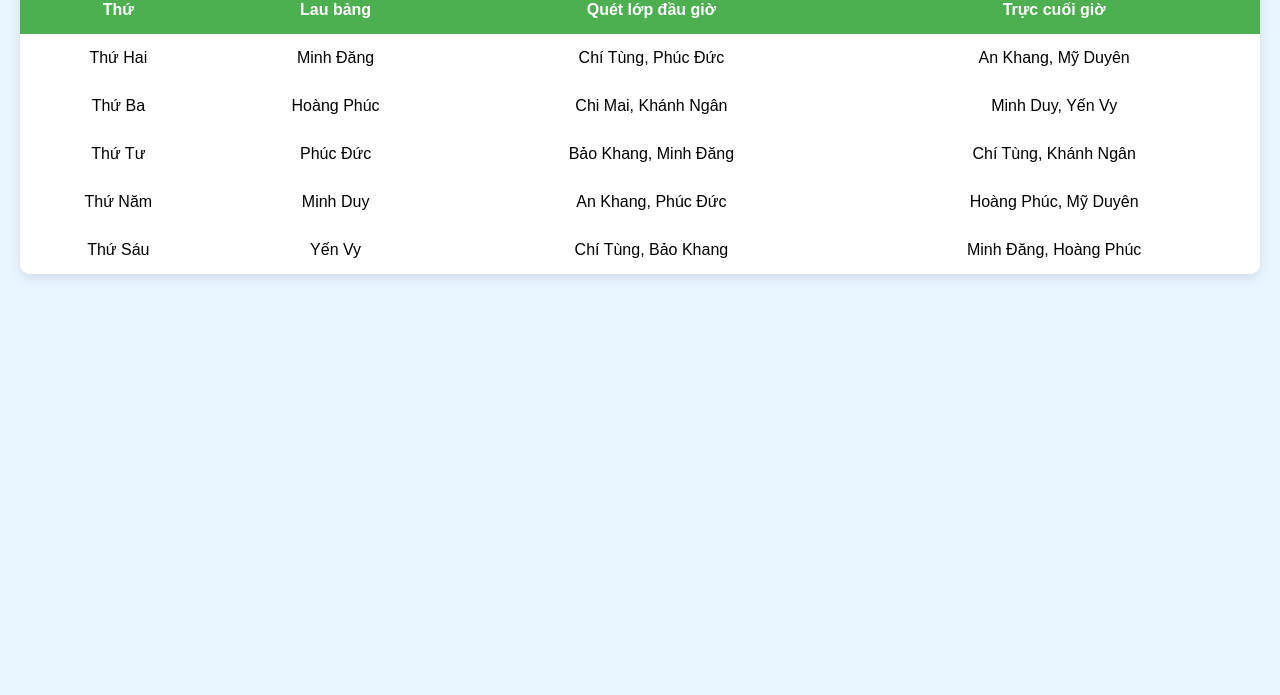
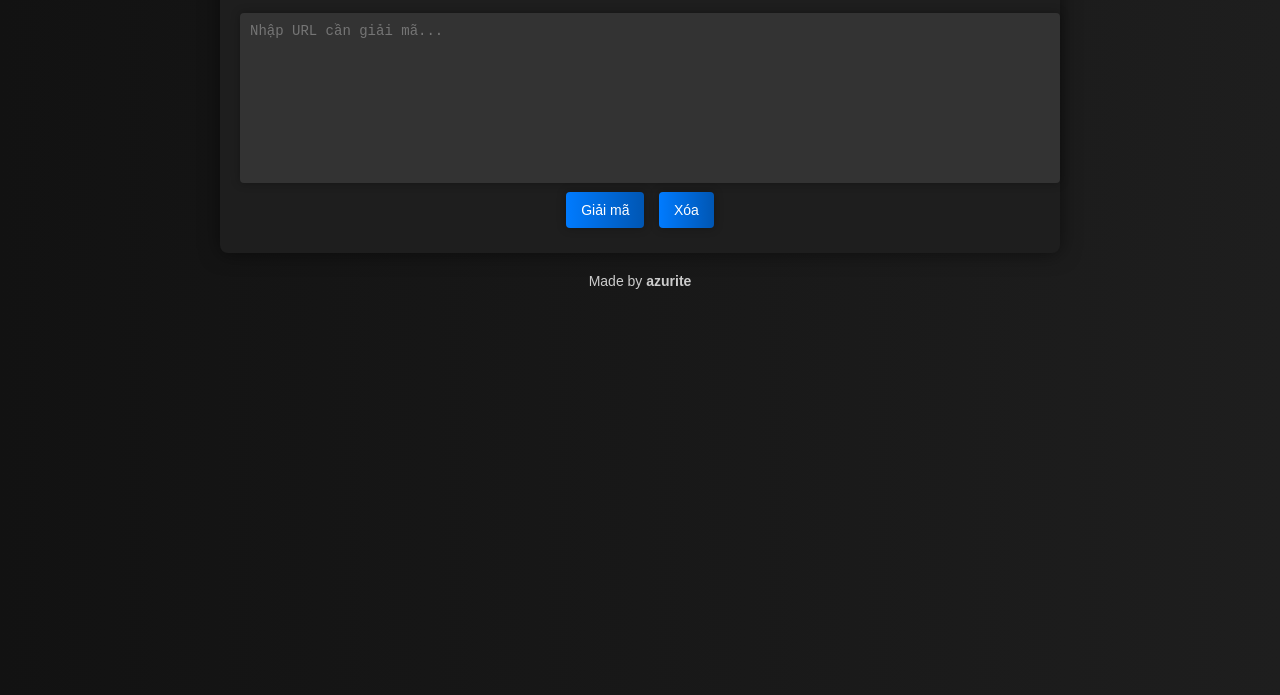
Before and after one commit to vippham/bypassdeltax, a plain HTML site: page index.html in a window 1280 px wide. Shown: the part 105-800 px from the top of the page. Drawn offline with Linux system fonts and the light colour scheme.

Commit message:
Update index.html

```diff
--- a/index.html
+++ b/index.html
@@ -3,98 +3,138 @@
 <head>
     <meta charset="UTF-8">
     <meta name="viewport" content="width=device-width, initial-scale=1.0">
-    <title>Phân công trực nhật lớp</title>
+    <title>URL Decoder</title>
     <style>
         body {
             font-family: 'Arial', sans-serif;
+            background: linear-gradient(to right, #121212, #1e1e1e);
+            color: #ffffff;
             margin: 0;
             padding: 20px;
-            background-color: #e9f5ff;
+            display: flex;
+            flex-direction: column;
+            align-items: center;
+        }
+        .container {
+            width: 100%;
+            max-width: 800px;
+            background-color: #1e1e1e;
+            border-radius: 8px;
+            box-shadow: 0 0 20px rgba(0, 0, 0, 0.5);
+            padding: 20px;
+            animation: fadeIn 0.5s ease-in-out;
+        }
+        @keyframes fadeIn {
+            0% { opacity: 0; }
+            100% { opacity: 1; }
         }
         h1 {
+            margin-bottom: 20px;
             text-align: center;
-            color: #333;
-            margin-bottom: 20px;
-            font-size: 28px;
+            text-shadow: 0 0 10px rgba(255, 255, 255, 0.5);
         }
-        table {
+        textarea {
             width: 100%;
-            border-collapse: collapse;
+            height: 150px;
+            border-radius: 4px;
+            border: none;
+            padding: 10px;
+            font-size: 14px;
+            background-color: #333;
+            color: #fff;
+            resize: none;
+            box-shadow: 0 0 10px rgba(0, 0, 0, 0.3);
+        }
+        button {
+            background: linear-gradient(to right, #007bff, #0056b3);
+            color: white;
+            border: none;
+            border-radius: 4px;
+            padding: 10px 15px;
+            cursor: pointer;
+            font-size: 14px;
+            margin: 5px;
+            box-shadow: 0 0 10px rgba(0, 0, 0, 0.3);
+            transition: transform 0.3s ease-in-out;
+        }
+        button:hover {
+            transform: scale(1.05);
+        }
+        .result-section {
             margin-top: 20px;
-            box-shadow: 0 4px 12px rgba(0, 0, 0, 0.1);
-            border-radius: 10px;
-            overflow: hidden;
+            padding: 16px;
+            background-color: #2c2c2c;
+            border-radius: 4px;
+            box-shadow: 0 0 10px rgba(0, 0, 0, 0.3);
         }
-        th, td {
-            padding: 15px;
+        .result-section h2 {
+            margin-top: 0;
+            margin-bottom: 8px;
+            text-shadow: 0 0 10px rgba(255, 255, 255, 0.3);
+        }
+        .result-section pre {
+            margin: 0;
+            font-size: 14px;
+            white-space: pre-wrap;
+            word-break: break-all;
+        }
+        .made-by {
+            margin-top: 20px;
+            font-size: 14px;
+            color: #ccc;
             text-align: center;
-            background-color: #ffffff;
-            transition: background-color 0.3s, transform 0.2s;
         }
-        th {
-            background-color: #4CAF50; /* Màu xanh lá */
-            color: white;
+        .made-by strong {
             font-weight: bold;
-        }
-        tr:nth-child(even) {
-            background-color: #f1f1f1;
-        }
-        tr:hover {
-            background-color: #d7e8ff;
-            transform: scale(1.02);
-        }
-        @media (max-width: 600px) {
-            th, td {
-                font-size: 14px;
-                padding: 10px;
-            }
-            h1 {
-                font-size: 24px;
-            }
         }
     </style>
 </head>
 <body>
+    <div class="container">
+        <h1>URL Decoder</h1>
+        <textarea id="inputUrl" placeholder="Nhập URL cần giải mã..."></textarea>
+        <div style="text-align: center;">
+            <button onclick="decodeUrl()">Giải mã</button>
+            <button onclick="clearAll()">Xóa</button>
+        </div>
+        <div class="result-section" id="result" style="display:none;">
+            <h2>Kết quả: URL Đã Được Bypass</h2>
+            <pre class="final-url"></pre>
+        </div>
+    </div>
+    <div class="made-by">Made by <strong>azurite</strong></div>
 
-<h1>Phân công trực nhật lớp</h1>
-<table>
-    <tr>
-        <th>Thứ</th>
-        <th>Lau bảng</th>
-        <th>Quét lớp đầu giờ</th>
-        <th>Trực cuối giờ</th>
-    </tr>
-    <tr>
-        <td>Thứ Hai</td>
-        <td>Minh Đăng</td>
-        <td>Chí Tùng, Phúc Đức</td>
-        <td>An Khang, Mỹ Duyên</td>
-    </tr>
-    <tr>
-        <td>Thứ Ba</td>
-        <td>Hoàng Phúc</td>
-        <td>Chi Mai, Khánh Ngân</td>
-        <td>Minh Duy, Yến Vy</td>
-    </tr>
-    <tr>
-        <td>Thứ Tư</td>
-        <td>Phúc Đức</td>
-        <td>Bảo Khang, Minh Đăng</td>
-        <td>Chí Tùng, Khánh Ngân</td>
-    </tr>
-    <tr>
-        <td>Thứ Năm</td>
-        <td>Minh Duy</td>
-        <td>An Khang, Phúc Đức</td>
-        <td>Hoàng Phúc, Mỹ Duyên</td>
-    </tr>
-    <tr>
-        <td>Thứ Sáu</td>
-        <td>Yến Vy</td>
-        <td>Chí Tùng, Bảo Khang</td>
-        <td>Minh Đăng, Hoàng Phúc</td>
-    </tr>
-</table>
+    <script>
+        function decodeUrl() {
+            const inputUrl = document.getElementById('inputUrl').value;
+            if (!inputUrl) {
+                alert("Vui lòng nhập URL");
+                return;
+            }
 
+            try {
+                // Giải mã URL
+                const urlDecoded = decodeURIComponent(inputUrl);
+                const base64Part = urlDecoded.split('r=')[1];
+                if (!base64Part) throw new Error("Không tìm thấy phần base64 trong URL đã giải mã");
+
+                // Giải mã base64
+                const finalUrl = atob(base64Part);
+
+                // Hiển thị kết quả
+                document.querySelector('.final-url').textContent = finalUrl;
+                document.getElementById('result').style.display = 'block';
+            } catch (e) {
+                alert("Lỗi giải mã: " + e.message);
+                clearAll();
+            }
+        }
+
+        function clearAll() {
+            document.getElementById('inputUrl').value = '';
+            document.querySelector('.final-url').textContent = '';
+            document.getElementById('result').style.display = 'none';
+        }
+    </script>
 </body>
 </html>
```
